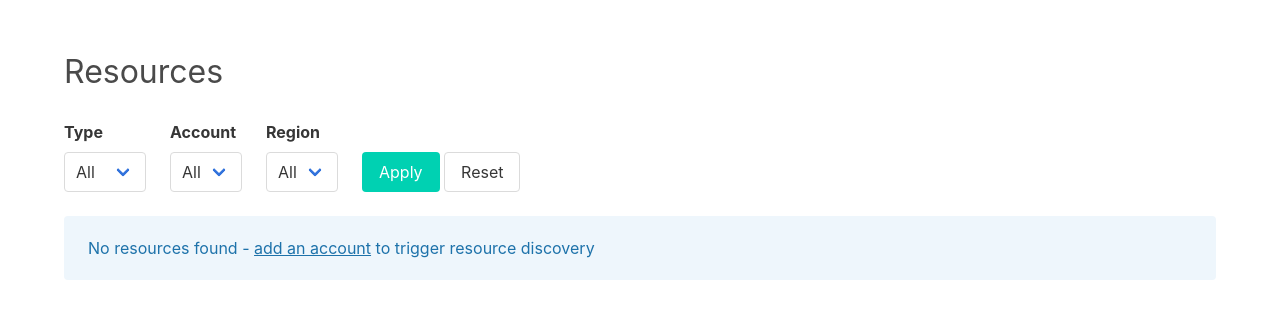
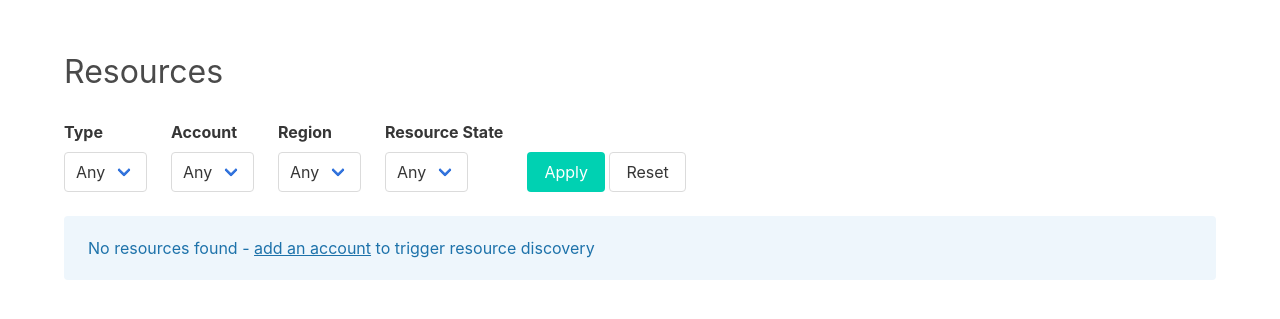
Before and after one commit to ronanchilvers/aws-overview, a PHP site: template resources/templates/resource/index.html.twig in a window 1280 px wide. Shown: the part 52-371 px from the top of the page. Run offline with PHP 8.4, Linux system fonts and the light colour scheme; the template is opened without the code that fills it, so the values that code supplies are empty; some libraries are stand-ins or nearby versions.

Commit message:
Start adding state filter

```diff
--- /dev/null
+++ b/resources/templates/partials/filters.html.twig
@@ -0,0 +1,77 @@
+<form class="columns" method="get">
+    <div class="column is-narrow">
+        <div class="field">
+            <label class="label">Type</label>
+            <div class="control">
+                <div class="select">
+                    <select name="type" id="js-type">
+                        <option value="">Any</option>
+                    {% for type in ["ec2", "s3" ] %}
+                        <option
+                            value="{{ type }}"
+                            {% if filtered_type == type %}selected{% endif %}
+                            >
+                            {{ type }}
+                        </option>
+                    {% endfor %}
+                    </select>
+                </div>
+            </div>
+        </div>
+    </div>
+    <div class="column is-narrow">
+        <div class="field">
+            <label class="label">Account</label>
+            <div class="control">
+                <div class="select">
+                    <select name="account">
+                        <option value="">Any</option>
+                    {% for account in accounts %}
+                        <option
+                            value="{{ account.id }}"
+                            {% if filtered_account == account.id %}selected{% endif %}
+                            >{{ account.name }}</option>
+                    {% endfor %}
+                    </select>
+                </div>
+            </div>
+        </div>
+    </div>
+    <div class="column is-narrow">
+        <div class="field">
+            <label class="label">Region</label>
+            <div class="control">
+                <div class="select">
+                    <select name="region">
+                        <option value="">Any</option>
+                    {% for region,label in regions %}
+                        <option
+                            value="{{ region }}"
+                            {% if filtered_region == region %}selected{% endif %}
+                            >{{ label }}</option>
+                    {% endfor %}
+                    </select>
+                </div>
+            </div>
+        </div>
+    </div>
+    <div class="column is-narrow">
+        <div class="field">
+            <label class="label">Resource State</label>
+            <div class="control">
+                <div class="select">
+                    <select name="state" id="js-state">
+                        <option value="">Any</option>
+                    </select>
+                </div>
+            </div>
+        </div>
+    </div>
+    <div class="column is-narrow">
+        <label class="label">&nbsp;</label>
+        <div class="control">
+            <button class="button is-primary">Apply</button>
+            <a class="button" href="{{ path_for('resource.index') }}">Reset</a>
+        </div>
+    </div>
+</form>
--- a/resources/templates/resource/index.html.twig
+++ b/resources/templates/resource/index.html.twig
@@ -1,72 +1,13 @@
 {% extends 'page.html.twig' %}
 
+{% block javascripts %}
+<script type="text/javascript" src="/js/filters.js"></script>
+{% endblock %}
+
 {% block heading %}Resources{% endblock %}
+
 {% block body %}
-<form class="columns" method="get">
-    <div class="column is-narrow">
-        <div class="field">
-            <label class="label">Type</label>
-            <div class="control">
-                <div class="select">
-                    <select name="type">
-                        <option value="">All</option>
-                    {% for type in ["ec2", "s3" ] %}
-                        <option
-                            value="{{ type }}"
-                            {% if filtered_type == type %}selected{% endif %}
-                            >
-                            {{ type }}
-                        </option>
-                    {% endfor %}
-                    </select>
-                </div>
-            </div>
-        </div>
-    </div>
-    <div class="column is-narrow">
-        <div class="field">
-            <label class="label">Account</label>
-            <div class="control">
-                <div class="select">
-                    <select name="account">
-                        <option value="">All</option>
-                    {% for account in accounts %}
-                        <option
-                            value="{{ account.id }}"
-                            {% if filtered_account == account.id %}selected{% endif %}
-                            >{{ account.name }}</option>
-                    {% endfor %}
-                    </select>
-                </div>
-            </div>
-        </div>
-    </div>
-    <div class="column is-narrow">
-        <div class="field">
-            <label class="label">Region</label>
-            <div class="control">
-                <div class="select">
-                    <select name="region">
-                        <option value="">All</option>
-                    {% for region,label in regions %}
-                        <option
-                            value="{{ region }}"
-                            {% if filtered_region == region %}selected{% endif %}
-                            >{{ label }}</option>
-                    {% endfor %}
-                    </select>
-                </div>
-            </div>
-        </div>
-    </div>
-    <div class="column is-narrow">
-        <label class="label">&nbsp;</label>
-        <div class="control">
-            <button class="button is-primary">Apply</button>
-            <a class="button" href="{{ path_for('resource.index') }}">Reset</a>
-        </div>
-    </div>
-</form>
+{{ include('partials/filters.html.twig') }}
 {% if resources|length == 0 %}
 <p class="notification is-info is-light">
     No resources found - <a href="{{ path_for('account.add') }}" class="is-link">add an account</a> to trigger resource discovery
@@ -78,8 +19,8 @@
             <tr>
                 <th>Name</th>
                 <th>Account</th>
-                {# <th>ARN</th> #}
                 <th>Region</th>
+                <th>State</th>
             </tr>
         </thead>
         <tbody>
@@ -87,8 +28,8 @@
             <tr>
                 <td>{{ resource.name }}</td>
                 <td>{{ resource.account }}</td>
-                {# <td>{{ resource.arn }}</td> #}
                 <td>{{ resource.region|region_label }}</td>
+                <td>{{ resource.state }}</td>
             </tr>
         {% endfor %}
         </tbody>
--- /dev/null
+++ b/web/js/filters.js
@@ -0,0 +1 @@
+$(function(){var i=$("#js-state");$("#js-type").change(function(n){i.find("option").remove();var o=[];switch(o.push("<option value=''>Any</option>"),$(this).val()){case"ec2":o.push("<option value='running'>Running</option>"),o.push("<option value='stopped'>Stopped</option>");break;case"s3":o.push("<option value='available'>Available</option>")}i.html(o.join(""))}).change()});
```
Also changed, not shown: resources/js/filters.js (added, +20 -0 lines).
